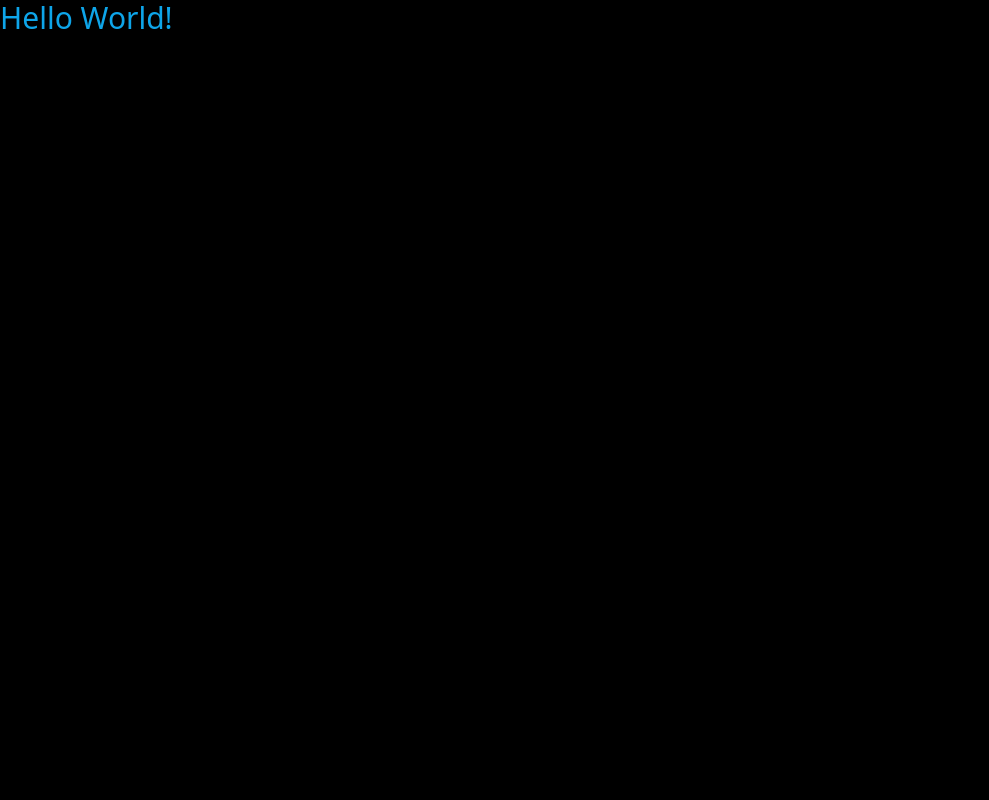
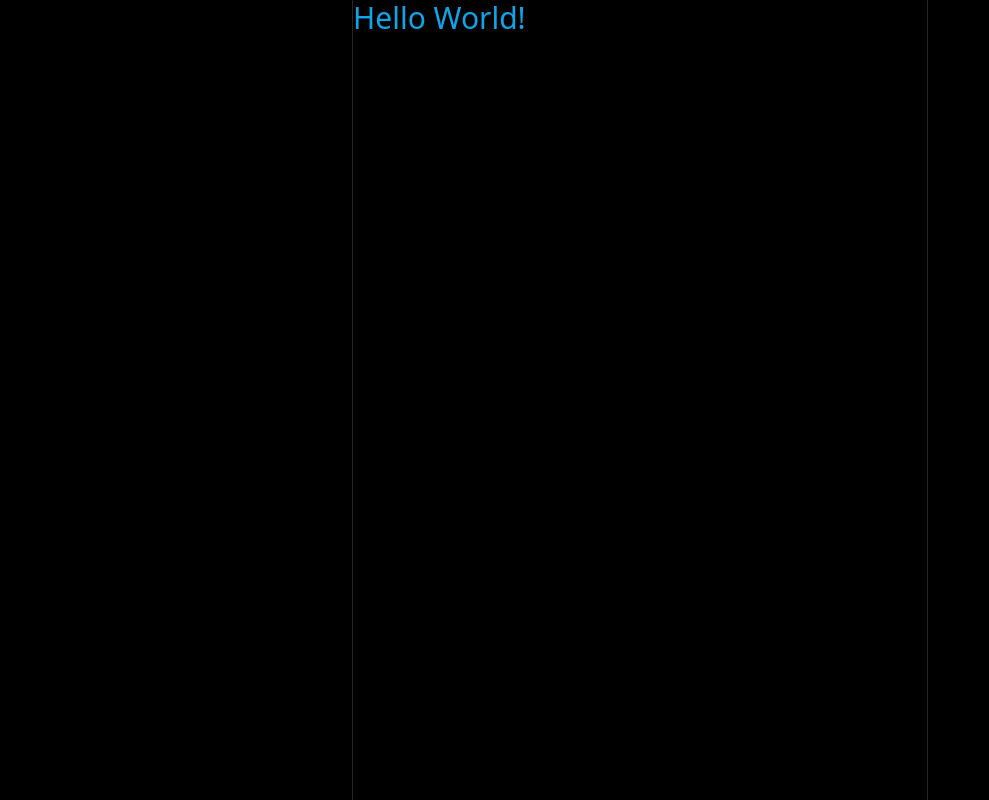
Before and after one commit to ParsaPeikani/twitter_clone, a Next.js app: page / in a window 1280 px wide. Shown: the whole page, without its empty margins (0-989 px from the left). Built offline with nearby package versions, Linux system fonts and the light colour scheme.

Commit message:
Creating the intial layout of our package

```diff
--- /dev/null
+++ b/components/Layout.tsx
@@ -0,0 +1,20 @@
+import { Sidebar } from "./layout/Sidebar";
+
+interface LayoutProps {
+  children: React.ReactNode;
+}
+
+export const Layout: React.FC<LayoutProps> = ({ children }) => {
+  return (
+    <div className="h-screen bg-black">
+      <div className="container h-full mx-auto xl:px-30 max-w-6xl">
+        <div className="grid grid-cols-4 h-full">
+          <Sidebar />
+          <div className="col-span-3 lg:col-span-2 border-x-[1px] border-neutral-800">
+            {children}
+          </div>
+        </div>
+      </div>
+    </div>
+  );
+};
--- /dev/null
+++ b/components/layout/Sidebar.tsx
@@ -0,0 +1,3 @@
+export const Sidebar = () => {
+  return <div></div>;
+};
--- a/pages/_app.tsx
+++ b/pages/_app.tsx
@@ -1,6 +1,11 @@
-import '@/styles/globals.css'
-import type { AppProps } from 'next/app'
+import { Layout } from "@/components/Layout";
+import "@/styles/globals.css";
+import type { AppProps } from "next/app";
 
 export default function App({ Component, pageProps }: AppProps) {
-  return <Component {...pageProps} />
+  return (
+    <Layout>
+      <Component {...pageProps} />
+    </Layout>
+  );
 }
```
